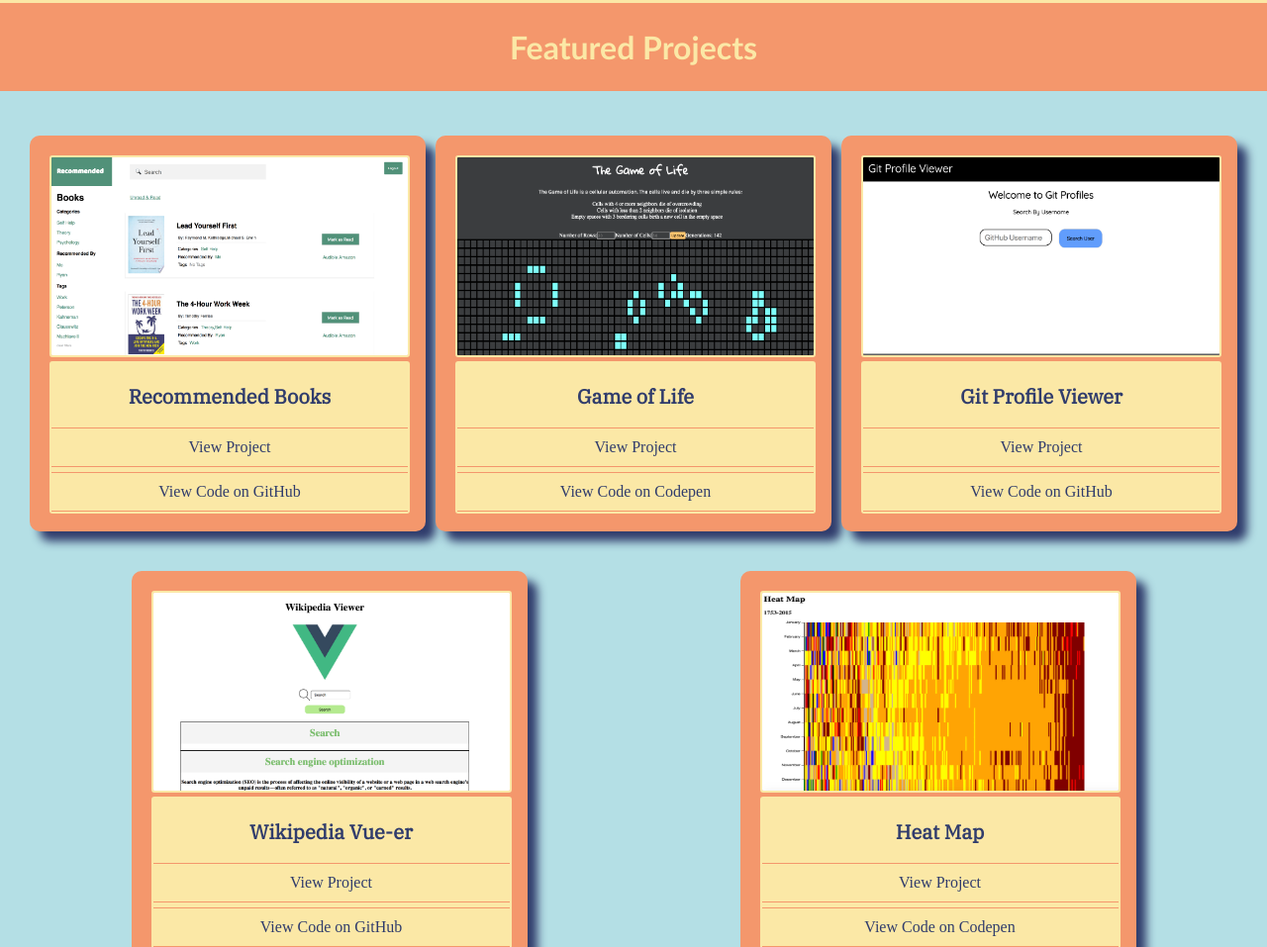
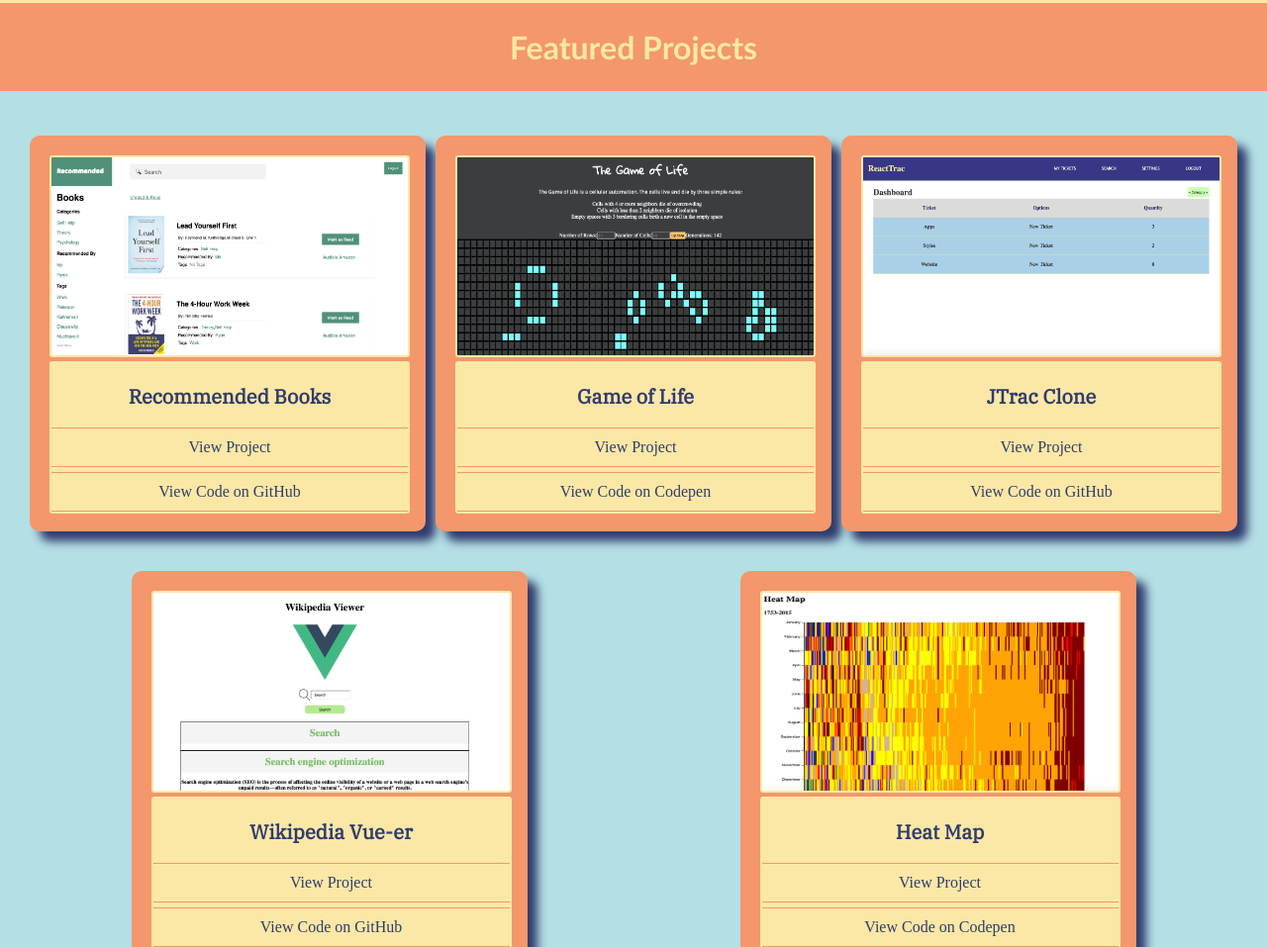
Before and after one commit to eolculnamo2/eolculnamo2.github.io, a plain HTML site: page index.html in a window 1280 px wide. Shown: the part 861-1818 px from the top of the page at 99% size. Drawn offline with nearby package versions, Linux system fonts and the light colour scheme.

Commit message:
update projects

```diff
--- a/script.js
+++ b/script.js
@@ -17,10 +17,10 @@ new Vue ({
                 seeAt: "Codepen"
             },
             {
-                title: "Git Profile Viewer",
-                image: "assets/git-profile.png",
-                github: "https://github.com/eolculnamo2/github-profile-viewer",
-                view: "https://future-store.glitch.me/",
+                title: "JTrac Clone",
+                image: "assets/JTrac Clone.png",
+                github: "https://github.com/eolculnamo2/ReactTrac",
+                view: "https://learned-parallelogram.glitch.me/",
                 seeAt: "GitHub"
             },
             {
```
Also changed, not shown: index.html (+2 -2 lines), assets/JTrac Clone.png (added), 1 other file.
